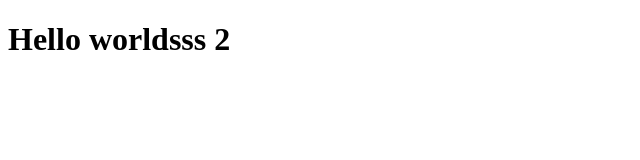
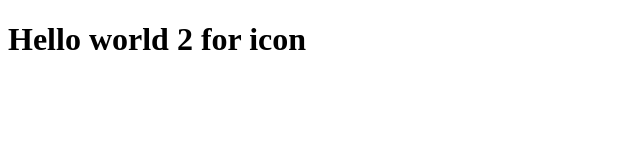
Before and after one commit to troullandWesign/pwa, a plain HTML site: page index.html in a window 1280 px wide. Shown: the whole page, without its empty margins (0-640 px from the left). Drawn offline with Linux system fonts and the light colour scheme.

Commit message:
changer logo

```diff
--- a/index.html
+++ b/index.html
@@ -11,7 +11,7 @@
 </head>
 <body>
 
-    <h1>Hello worldsss 2</h1>
+    <h1>Hello world 2 for icon</h1>
 
     <script src="app.js"></script>
     <script>
```
